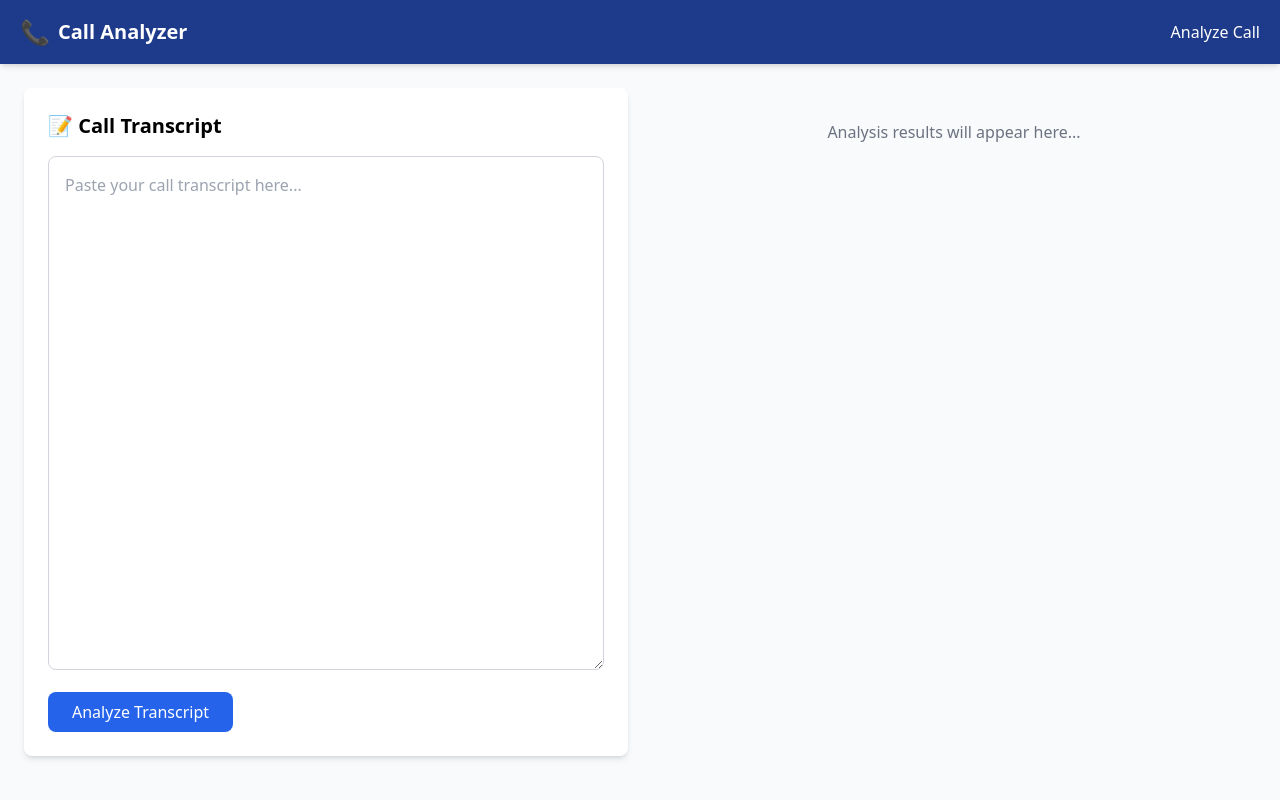
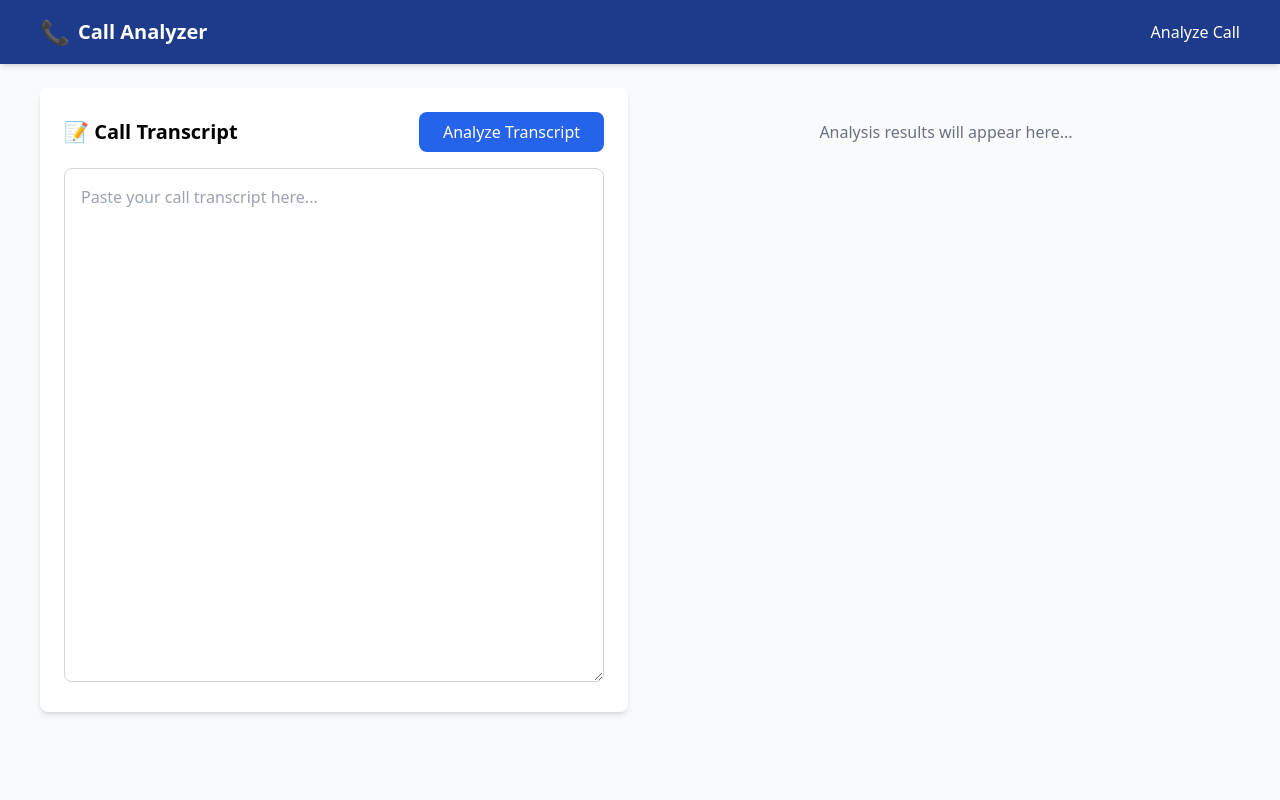
Before and after one commit to andrewfurman/TranscriptAnalyzer, a Flask app: page /analyze in a window 1280 px wide. Run offline with Flask 3, Linux system fonts and the light colour scheme; some libraries are stand-ins or nearby versions.

Commit message:
formatting analyzer HTML

```diff
--- a/analyzer/analyzer.html
+++ b/analyzer/analyzer.html
@@ -8,22 +8,16 @@
 <body class="bg-gray-50">
     {% include 'header.html' %}
 
-    <div class="container mx-auto p-6">
+        <div class="px-10 py-6 w-full"> <!-- Changed container mx-auto p-6 to px-10 py-6 w-full -->
         <div class="grid grid-cols-2 gap-6">
             <!-- Left Side - Input -->
             <div class="bg-white rounded-lg shadow-md p-6">
-                <h2 class="text-xl font-semibold mb-4">📝 Call Transcript</h2>
-                <form id="analyzeForm" method="POST" action="/analyze">
-                    <textarea
-                        name="transcript"
-                        id="transcript"
-                        rows="20"
-                        class="w-full p-4 border border-gray-300 rounded-lg focus:ring-2 focus:ring-blue-500 focus:border-blue-500"
-                        placeholder="Paste your call transcript here..."></textarea>
+                <div class="flex justify-between items-center mb-4">
+                    <h2 class="text-xl font-semibold">📝 Call Transcript</h2>
                     <button
                         type="submit"
                         id="analyzeButton"
-                        class="mt-4 bg-blue-600 text-white px-6 py-2 rounded-lg hover:bg-blue-700 transition-colors flex items-center space-x-2">
+                        class="bg-blue-600 text-white px-6 py-2 rounded-lg hover:bg-blue-700 transition-colors flex items-center space-x-2">
                         <span>Analyze Transcript</span>
                         <div id="loadingSpinner" class="hidden">
                             <svg class="animate-spin h-5 w-5 text-white" xmlns="http://www.w3.org/2000/svg" fill="none" viewBox="0 0 24 24">
@@ -32,11 +26,18 @@
                             </svg>
                         </div>
                     </button>
+                </div>
+                <form id="analyzeForm" method="POST" action="/analyze">
+                    <textarea
+                        name="transcript"
+                        id="transcript"
+                        rows="20"
+                        class="w-full p-4 border border-gray-300 rounded-lg focus:ring-2 focus:ring-blue-500 focus:border-blue-500"
+                        placeholder="Paste your call transcript here..."></textarea>
                 </form>
             </div>
 
             <!-- Right Side - Output -->
-            <!-- Replace the existing results section with this code -->
             <div id="analysisResults" class="space-y-4">
                 {% if results %}
                     <!-- Call Type and Sale Status -->
@@ -139,12 +140,6 @@
 
         </div>
     </div>
-
-    <script>
-        document.getElementById('analyzeForm').addEventListener('submit', function() {
-            document.getElementById('loadingSpinner').classList.remove('hidden');
-            document.getElementById('analyzeButton').disabled = true;
-        });
-    </script>
+    <script src="{{ url_for('static', filename='analyzer.js') }}"></script>
 </body>
 </html>
--- a/static/analyzer.js
+++ b/static/analyzer.js
@@ -0,0 +1,26 @@
+// static/analyzer.js
+
+document.addEventListener('DOMContentLoaded', function() {
+    const analyzeForm = document.getElementById('analyzeForm');
+    const loadingSpinner = document.getElementById('loadingSpinner');
+    const analyzeButton = document.getElementById('analyzeButton');
+
+    // Add click handler for the analyze button
+    analyzeButton.addEventListener('click', function(e) {
+        e.preventDefault(); // Prevent default button behavior
+
+        // Show loading state
+        loadingSpinner.classList.remove('hidden');
+        analyzeButton.disabled = true;
+
+        // Submit the form
+        analyzeForm.submit();
+    });
+
+    // Handle form submission
+    analyzeForm.addEventListener('submit', function(e) {
+        // Show loading state
+        loadingSpinner.classList.remove('hidden');
+        analyzeButton.disabled = true;
+    });
+});
--- a/templates/header.html
+++ b/templates/header.html
@@ -2,7 +2,7 @@
     <script src="https://cdn.tailwindcss.com"></script>
 </head>
 <header class="fixed top-0 w-full bg-blue-900 text-white shadow-md z-50">
-    <div class="mx-5 py-4 flex justify-between items-center">
+        <div class="container mx-auto px-10 py-4 flex justify-between items-center max-w-[100%]">
         <!-- Logo/Title Section -->
         <div class="flex items-center space-x-2">
             <span class="text-2xl">📞</span>
```
